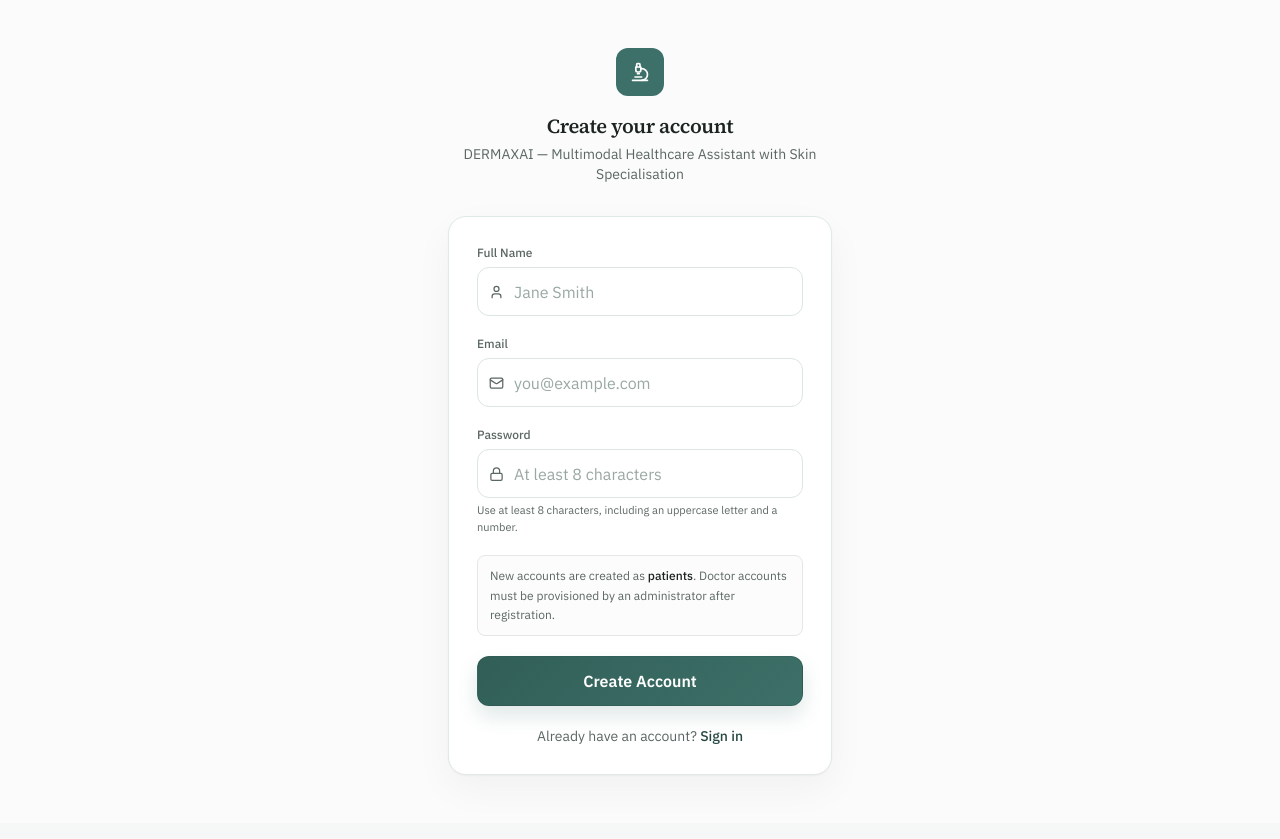
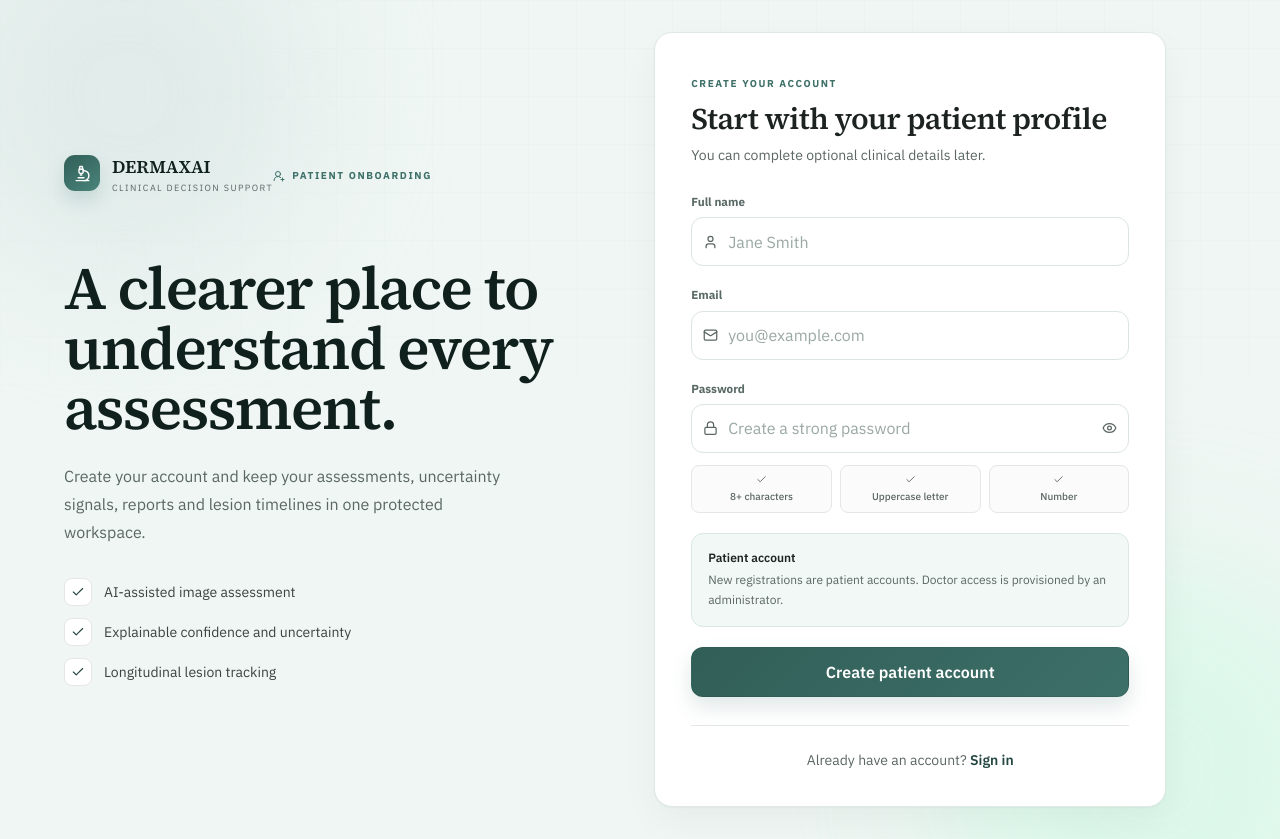
Before and after one commit to tejaswaroop41/DERMAXAI, a React (Vite) app in the folder frontend/: page /register in a window 1280 px wide. Built offline with nearby package versions, Linux system fonts and the light colour scheme; no server answers.

Commit message:
style: redesign registration experience

```diff
--- a/frontend/src/pages/Register.jsx
+++ b/frontend/src/pages/Register.jsx
@@ -3,17 +3,18 @@ import { Link, useNavigate } from 'react-router-dom'
 import { useAuth } from '../App'
 import { authApi } from '../lib/api'
 import toast from 'react-hot-toast'
-import { Microscope, User, Mail, Lock } from 'lucide-react'
+import { Check, Eye, EyeOff, Lock, Mail, Microscope, User, UserRoundPlus } from 'lucide-react'
 import { BRAND_SHORT } from '../lib/brand'
 
 export default function Register() {
   const { login } = useAuth()
   const navigate = useNavigate()
   const [loading, setLoading] = useState(false)
+  const [show, setShow] = useState(false)
   const [form, setForm] = useState({ name: '', email: '', password: '', role: 'patient' })
   const set = (k, v) => setForm(p => ({ ...p, [k]: v }))
 
-  const submit = async (e) => {
+  const submit = async e => {
     e.preventDefault()
     if (!form.name || !form.email || !form.password) { toast.error('Please fill all fields'); return }
     setLoading(true)
@@ -27,60 +28,101 @@ export default function Register() {
     } finally { setLoading(false) }
   }
 
+  const checks = [
+    ['8+ characters', form.password.length >= 8],
+    ['Uppercase letter', /[A-Z]/.test(form.password)],
+    ['Number', /\d/.test(form.password)],
+  ]
+
   return (
-    <div className="min-h-screen flex items-center justify-center bg-paper px-4 py-12">
-      <div className="w-full max-w-sm">
-        <div className="text-center mb-8">
-          <div className="w-12 h-12 rounded-xl flex items-center justify-center mx-auto mb-4 bg-[#3D7068]">
-            <Microscope size={20} className="text-white" />
+    <div className="min-h-screen bg-[#eff6f3] relative overflow-hidden py-8 px-4 sm:px-6">
+      <div className="absolute inset-0 hero-grid" />
+      <div className="absolute -top-24 -left-16 w-[380px] h-[380px] rounded-full bg-teal-100/70 blur-3xl" />
+      <div className="absolute -bottom-36 -right-20 w-[420px] h-[420px] rounded-full bg-emerald-100/60 blur-3xl" />
+
+      <div className="relative max-w-6xl mx-auto min-h-[calc(100vh-4rem)] grid lg:grid-cols-[.9fr_1.1fr] gap-10 items-center">
+        <div className="hidden lg:block">
+          <Link to="/" className="inline-flex items-center gap-3 mb-12">
+            <div className="brand-mark"><Microscope size={17} /></div>
+            <div>
+              <div className="font-serif font-semibold text-lg">{BRAND_SHORT}</div>
+              <div className="text-[9px] uppercase tracking-[0.16em] text-muted">Clinical decision support</div>
             </div>
-          <h1 className="text-xl font-serif font-semibold text-ink">Create your account</h1>
-          <p className="text-muted text-sm mt-1">DERMAXAI — Multimodal Healthcare Assistant with Skin Specialisation</p>
+          </Link>
+          <div className="eyebrow"><UserRoundPlus size={12} /> Patient onboarding</div>
+          <h1 className="text-5xl xl:text-6xl font-serif font-semibold leading-[1.02] tracking-tight mt-4">
+            A clearer place to understand every assessment.
+          </h1>
+          <p className="text-muted leading-7 mt-6 max-w-md">Create your account and keep your assessments, uncertainty signals, reports and lesion timelines in one protected workspace.</p>
+          <div className="mt-8 space-y-3">
+            {['AI-assisted image assessment','Explainable confidence and uncertainty','Longitudinal lesion tracking'].map(item => (
+              <div key={item} className="flex items-center gap-3 text-sm text-ink/85">
+                <span className="w-7 h-7 rounded-lg bg-white border border-line flex items-center justify-center text-teal-700"><Check size={14} /></span>
+                {item}
+              </div>
+            ))}
+          </div>
         </div>
 
-        <form onSubmit={submit} className="glass p-7 space-y-5">
+        <div className="w-full max-w-lg mx-auto">
+          <div className="lg:hidden flex items-center gap-3 mb-7">
+            <div className="brand-mark"><Microscope size={17} /></div>
             <div>
-            <label className="text-xs text-muted mb-1.5 block font-medium">Full Name</label>
-            <div className="relative">
-              <User size={15} className="absolute left-3 top-1/2 -translate-y-1/2 text-muted" />
-              <input className="input-glass pl-9" placeholder="Jane Smith" required
-                value={form.name} onChange={e => set('name', e.target.value)} />
+              <div className="font-serif font-semibold text-lg">{BRAND_SHORT}</div>
+              <div className="text-[9px] uppercase tracking-[0.16em] text-muted">Clinical decision support</div>
             </div>
           </div>
+
+          <form onSubmit={submit} className="glass p-7 sm:p-9">
+            <div className="mb-7">
+              <div className="eyebrow">Create your account</div>
+              <h1 className="text-3xl font-serif font-semibold text-ink mt-2">Start with your patient profile</h1>
+              <p className="text-sm text-muted mt-2">You can complete optional clinical details later.</p>
+            </div>
+
+            <div className="space-y-5">
               <div>
-            <label className="text-xs text-muted mb-1.5 block font-medium">Email</label>
-            <div className="relative">
-              <Mail size={15} className="absolute left-3 top-1/2 -translate-y-1/2 text-muted" />
-              <input type="email" className="input-glass pl-9" placeholder="you@example.com" required
-                value={form.email} onChange={e => set('email', e.target.value)} />
+                <label className="field-label">Full name</label>
+                <div className="relative"><User size={15} className="absolute left-3 top-1/2 -translate-y-1/2 text-muted" />
+                  <input className="input-glass pl-9" placeholder="Jane Smith" required value={form.name} onChange={e => set('name', e.target.value)} />
                 </div>
               </div>
+
               <div>
-            <label className="text-xs text-muted mb-1.5 block font-medium">Password</label>
-            <div className="relative">
-              <Lock size={15} className="absolute left-3 top-1/2 -translate-y-1/2 text-muted" />
-              <input type="password" className="input-glass pl-9" placeholder="At least 8 characters" required
-                minLength={8} maxLength={128} autoComplete="new-password"
-                value={form.password} onChange={e => set('password', e.target.value)} />
+                <label className="field-label">Email</label>
+                <div className="relative"><Mail size={15} className="absolute left-3 top-1/2 -translate-y-1/2 text-muted" />
+                  <input type="email" className="input-glass pl-9" placeholder="you@example.com" required autoComplete="email" value={form.email} onChange={e => set('email', e.target.value)} />
                 </div>
-            <p className="text-[11px] text-muted mt-1">Use at least 8 characters, including an uppercase letter and a number.</p>
               </div>
 
-          <div className="rounded-lg border border-line bg-paper/60 px-3 py-2.5">
-            <p className="text-xs text-muted leading-relaxed">
-              New accounts are created as <span className="font-medium text-ink">patients</span>.
-              Doctor accounts must be provisioned by an administrator after registration.
-            </p>
+              <div>
+                <label className="field-label">Password</label>
+                <div className="relative"><Lock size={15} className="absolute left-3 top-1/2 -translate-y-1/2 text-muted" />
+                  <input type={show ? 'text' : 'password'} className="input-glass pl-9 pr-11" placeholder="Create a strong password" required minLength={8} maxLength={128} autoComplete="new-password" value={form.password} onChange={e => set('password', e.target.value)} />
+                  <button type="button" onClick={() => setShow(s => !s)} aria-label={show ? 'Hide password' : 'Show password'} className="absolute right-3 top-1/2 -translate-y-1/2 text-muted hover:text-ink">
+                    {show ? <EyeOff size={15} /> : <Eye size={15} />}
+                  </button>
+                </div>
+                <div className="mt-3 grid grid-cols-3 gap-2">
+                  {checks.map(([label, valid]) => <div key={label} className={`rounded-lg border px-2 py-2 text-[10px] font-medium text-center ${valid ? 'border-[#cfe2db] bg-[#eff7f4] text-teal-800' : 'border-line bg-paper text-muted'}`}><Check size={11} className="mx-auto mb-1" />{label}</div>)}
+                </div>
+              </div>
+
+              <div className="rounded-xl border border-[#d9e8e3] bg-[#f2f8f5] p-4">
+                <div className="text-xs font-semibold text-ink">Patient account</div>
+                <p className="text-xs text-muted leading-5 mt-1">New registrations are patient accounts. Doctor access is provisioned by an administrator.</p>
               </div>
 
               <button type="submit" disabled={loading} className="btn-primary w-full py-3">
-            {loading ? 'Creating account...' : 'Create Account'}
+                {loading ? 'Creating account…' : 'Create patient account'}
               </button>
-          <p className="text-center text-sm text-muted">
-            Already have an account?{' '}
-            <Link to="/login" className="text-teal-700 hover:text-teal-800 font-medium">Sign in</Link>
-          </p>
+            </div>
+
+            <div className="mt-7 pt-6 border-t border-line text-center">
+              <p className="text-sm text-muted">Already have an account? <Link to="/login" className="font-semibold text-teal-700 hover:text-teal-800">Sign in</Link></p>
+            </div>
           </form>
+        </div>
       </div>
     </div>
   )
```
Lines whose indentation alone changed are shown as unchanged.
